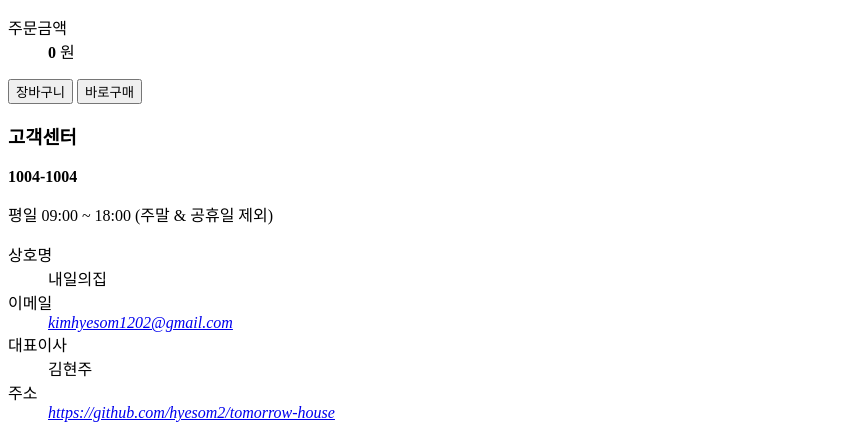
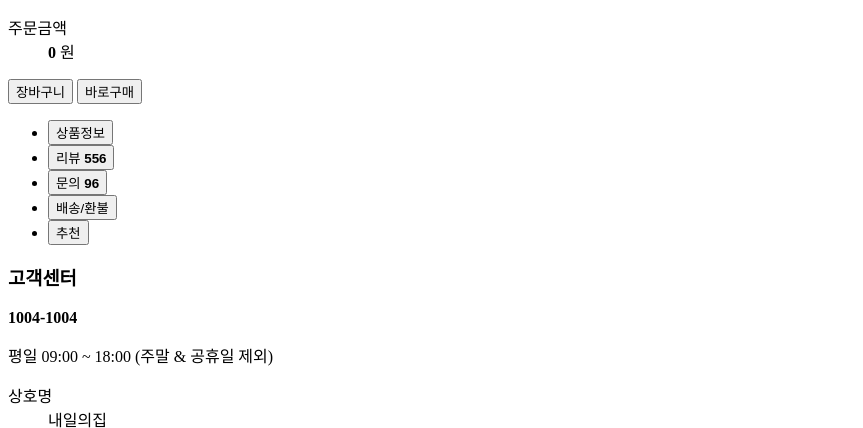
Before and after one commit to hyesom2/tomorrow-house, a website: page index.html in a window 1280 px wide. Shown: the part 7443-7871 px from the top of the page, without its empty margins (0-863 px from the left). Drawn offline with nearby package versions, Linux system fonts and the light colour scheme.

Commit message:
🚧 Mark up product tab layout semantically

```diff
--- a/index.html
+++ b/index.html
@@ -598,6 +598,61 @@
           <!-- // product-info -->
         </div>
       </div>
+
+      <div class="product-tab">
+        <div class="container">
+          <div class="row">
+            <div class="col-sm-4 col-lg-8">
+              <ul class="product-tab-list" role="tablist">
+                <li class="product-tab-item is-active" role="tab">
+                  <button
+                    type="button"
+                    role="tab"
+                    aria-labelledby="product-spec"
+                  >
+                    상품정보
+                  </button>
+                </li>
+                <li
+                  class="product-tab-item"
+                  role="tab"
+                  aria-labelledby="product-review"
+                >
+                  <button type="button">
+                    리뷰
+                    <strong class="badge" aria-label="556개의 리뷰">556</strong>
+                  </button>
+                </li>
+                <li
+                  class="product-tab-item"
+                  role="tab"
+                  aria-labelledby="product-inquiry"
+                >
+                  <button type="button">
+                    문의
+                    <strong class="badge" aria-label="96개의 문의">96</strong>
+                  </button>
+                </li>
+                <li
+                  class="product-tab-item"
+                  role="tab"
+                  aria-labelledby="product-shipment"
+                >
+                  <button type="button">배송/환불</button>
+                </li>
+                <li
+                  class="product-tab-item"
+                  role="tab"
+                  aria-labelledby="product-shipment"
+                >
+                  <button type="button">추천</button>
+                </li>
+              </ul>
+            </div>
+          </div>
+        </div>
+      </div>
+      <!-- // product-tab -->
     </main>
 
     <footer class="global-footer">
```
